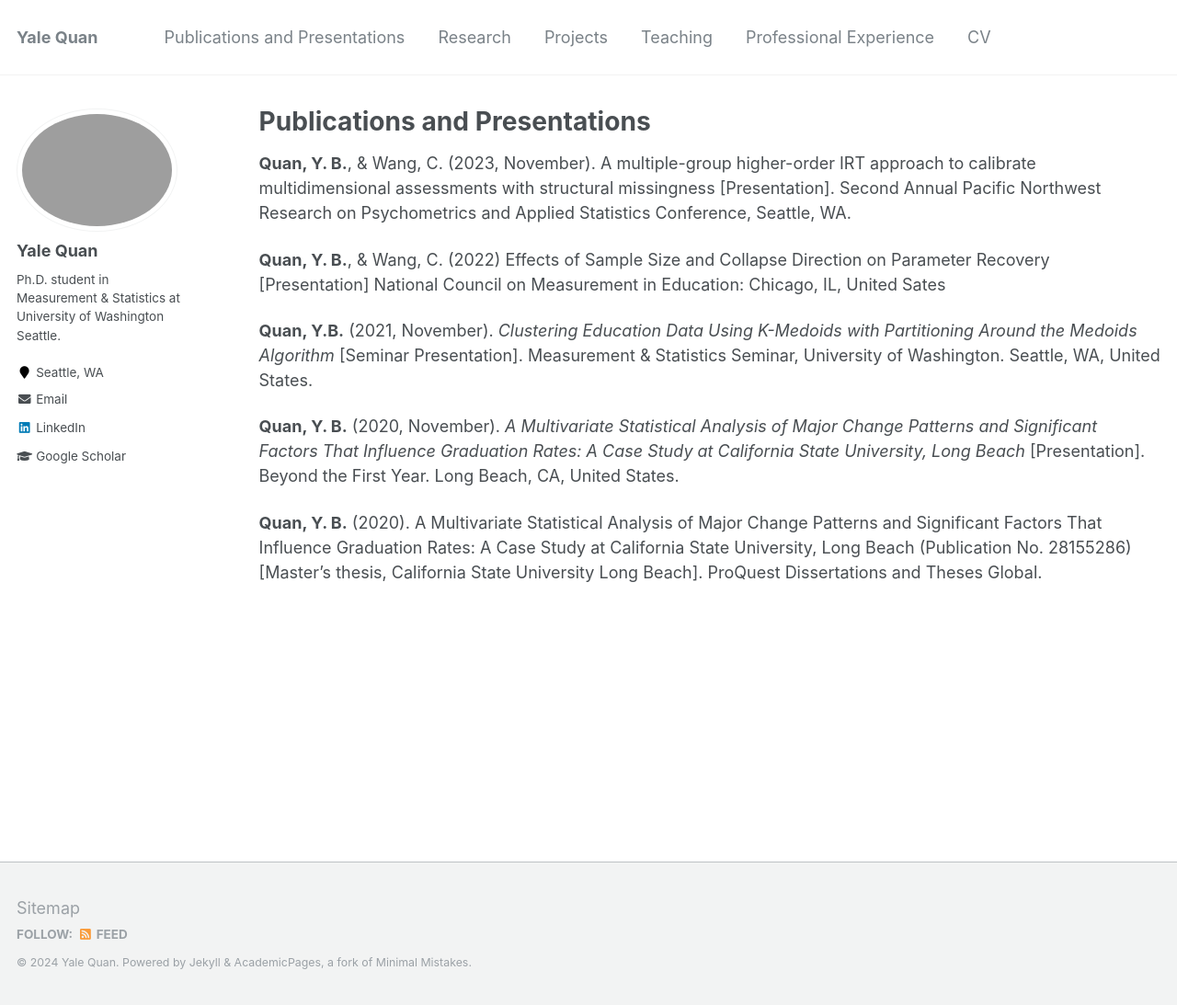
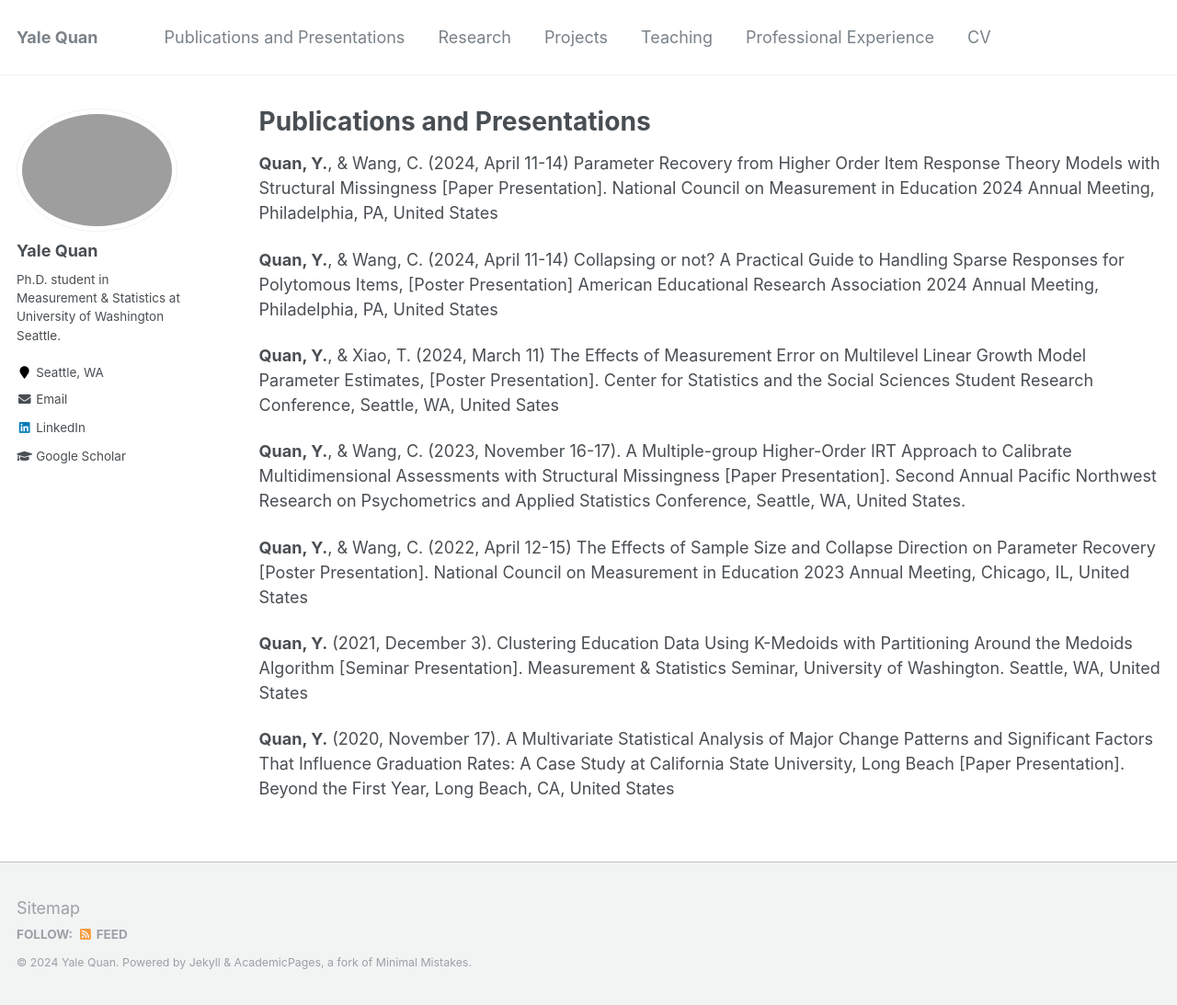
Before and after one commit to yalequan/yalequan.github.io, a Jekyll site: the page built from _pages/publications_and_presentations.md, in a window 1280 px wide and 1093 px high. Shown: the whole window at 92% size. Built offline with Jekyll 4.4.1, drawn with Linux system fonts in a browser that asks for light colours.

Commit message:
Updated projects and presentations

```diff
--- a/_pages/publications_and_presentations.md
+++ b/_pages/publications_and_presentations.md
@@ -5,12 +5,16 @@ permalink: /publications_and_presentations/
 author_profile: true
 ---
 
-**Quan, Y. B.**, & Wang, C. (2023, November). A multiple-group higher-order IRT approach to calibrate multidimensional assessments with structural missingness [Presentation]. Second Annual Pacific Northwest Research on Psychometrics and Applied Statistics Conference, Seattle, WA.
+**Quan, Y.**, & Wang, C. (2024, April 11-14) Parameter Recovery from Higher Order Item Response Theory Models with Structural Missingness [Paper Presentation]. National Council on Measurement in Education 2024 Annual Meeting, Philadelphia, PA, United States
 
-**Quan, Y. B.**, & Wang, C. (2022) Effects of Sample Size and Collapse Direction on Parameter Recovery [Presentation] National Council on Measurement in Education: Chicago, IL, United Sates
+**Quan, Y.**, & Wang, C. (2024, April 11-14) Collapsing or not? A Practical Guide to Handling Sparse Responses for Polytomous Items, [Poster Presentation] American Educational Research Association 2024 Annual Meeting, Philadelphia, PA, United States
 
-**Quan, Y.B.** (2021, November). *Clustering Education Data Using K-Medoids with Partitioning Around the Medoids Algorithm* [Seminar Presentation]. Measurement & Statistics Seminar, University of Washington. Seattle, WA, United States.
+**Quan, Y.**, & Xiao, T. (2024, March 11) The Effects of Measurement Error on Multilevel Linear Growth Model Parameter Estimates, [Poster Presentation]. Center for Statistics and the Social Sciences Student Research Conference, Seattle, WA, United Sates
 
-**Quan, Y. B.** (2020, November). *A Multivariate Statistical Analysis of Major Change Patterns and Significant Factors That Influence Graduation Rates: A Case Study at California State University, Long Beach* [Presentation]. Beyond the First Year. Long Beach, CA, United States.
+**Quan, Y.**, & Wang, C. (2023, November 16-17). A Multiple-group Higher-Order IRT Approach to Calibrate Multidimensional Assessments with Structural Missingness [Paper Presentation]. Second Annual Pacific Northwest Research on Psychometrics and Applied Statistics Conference, Seattle, WA, United States.
 
-**Quan, Y. B.** (2020). A Multivariate Statistical Analysis of Major Change Patterns and Significant Factors That Influence Graduation Rates: A Case Study at California State University, Long Beach (Publication No. 28155286) [Master's thesis, California State University Long Beach]. ProQuest Dissertations and Theses Global.
+**Quan, Y.**, & Wang, C. (2022, April 12-15) The Effects of Sample Size and Collapse Direction on Parameter Recovery [Poster Presentation]. National Council on Measurement in Education 2023 Annual Meeting, Chicago, IL, United States
+
+**Quan, Y.** (2021, December 3). Clustering Education Data Using K-Medoids with Partitioning Around the Medoids Algorithm [Seminar Presentation]. Measurement & Statistics Seminar, University of Washington. Seattle, WA, United States
+
+**Quan, Y.** (2020, November 17). A Multivariate Statistical Analysis of Major Change Patterns and Significant Factors That Influence Graduation Rates: A Case Study at California State University, Long Beach [Paper Presentation]. Beyond the First Year, Long Beach, CA, United States
```
Also changed, not shown: _pages/projects.md (+4 -0 lines), _pages/research.md (+9 -3 lines).
